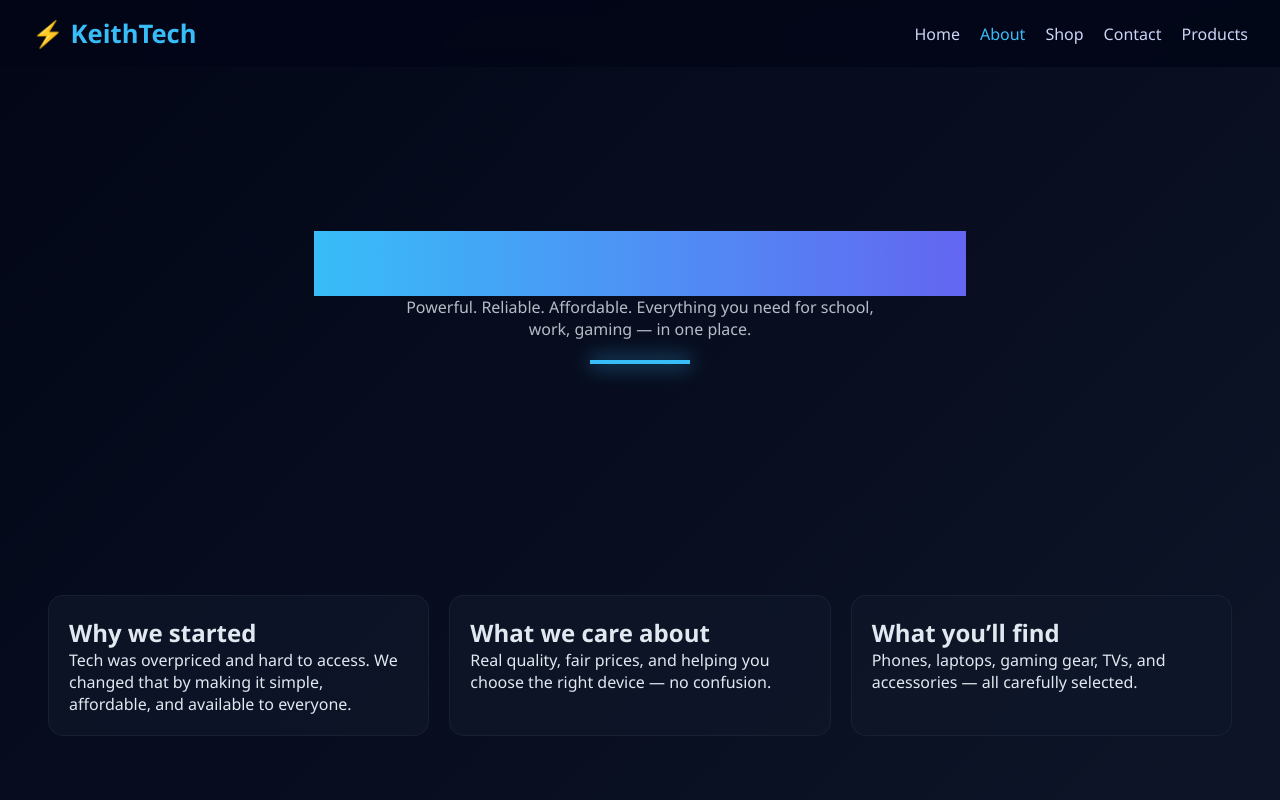
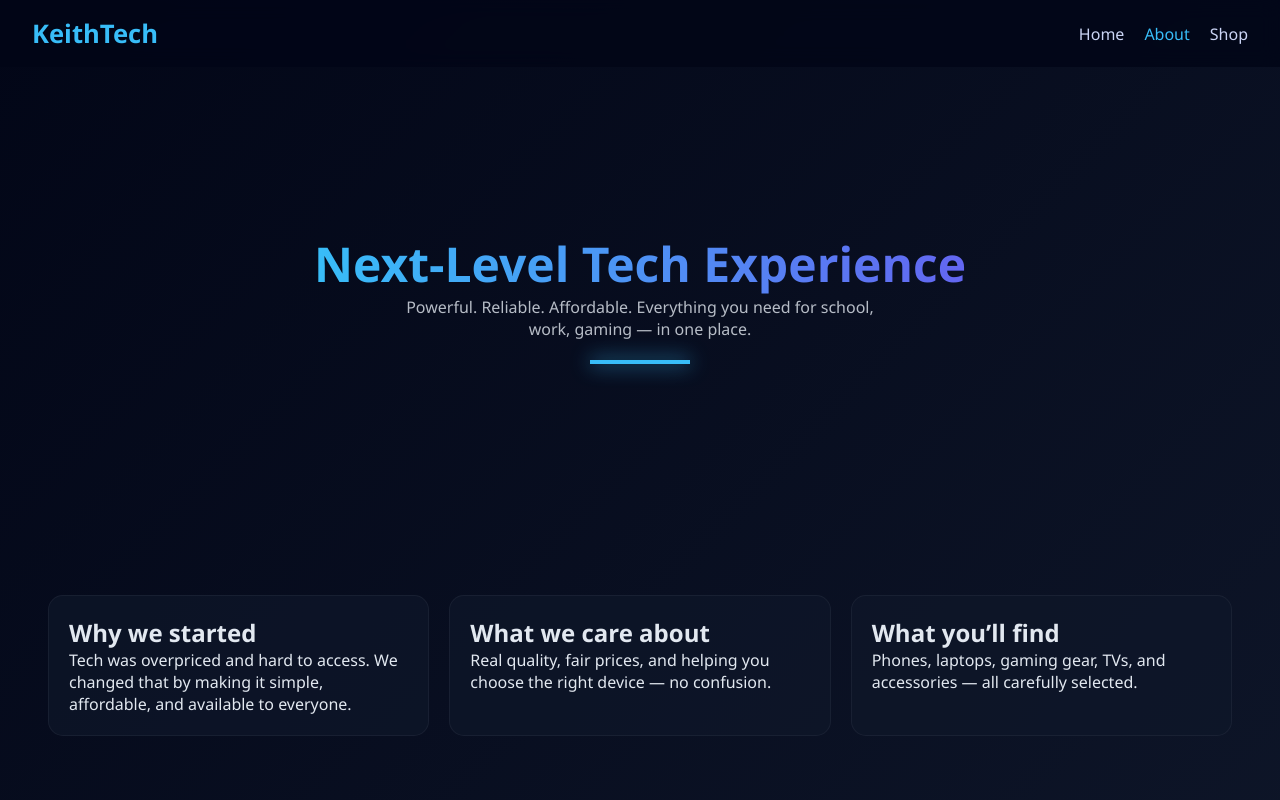
Before and after one commit to keithmutugi-jpg/PROJECTMOD2, a plain HTML site: page about.html in a window 1280 px wide. Shown: the top 800 px of the page. Drawn offline with Linux system fonts and the light colour scheme.

Commit message:
commit changes

```diff
--- a/about.html
+++ b/about.html
@@ -11,13 +11,11 @@
 
     <!-- NAVBAR -->
     <nav class="navbar">
-        <h2 class="logo">⚡ KeithTech</h2>
+        <h2 class="logo"> KeithTech</h2>
         <ul>
             <li><a href="index.html">Home</a></li>
             <li><a href="about.html" class="active">About</a></li>
             <li><a href="index.html#products">Shop</a></li>
-             <li><a href="contact.html">Contact</a></li>
-             <li><a href="#products">Products</a></li>
         </ul>
     </nav>
 
--- a/style.css
+++ b/style.css
@@ -320,6 +320,8 @@
 .hero-box h1 {
     font-size: 3rem;
     background: linear-gradient(to right, #38bdf8, #6366f1);
+    -webkit-background-clip: text;
+    background-clip: text;
     color: transparent;
 }
 
```
